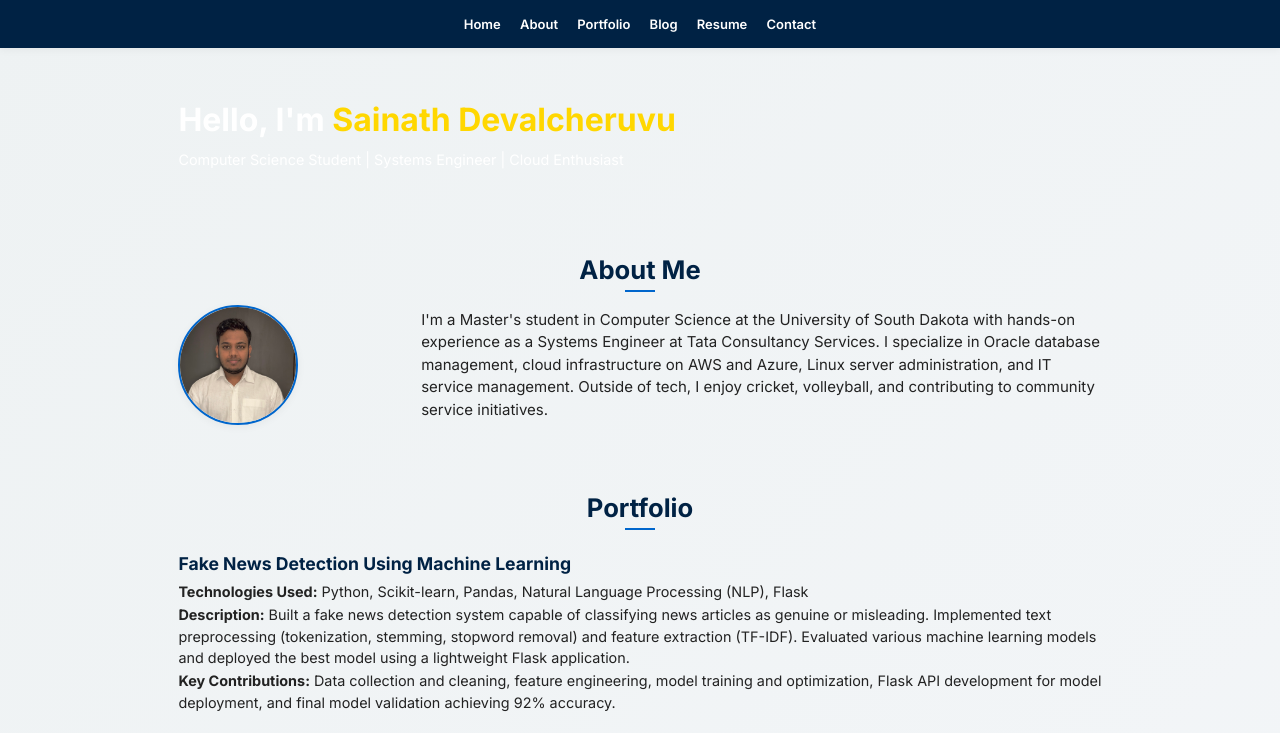
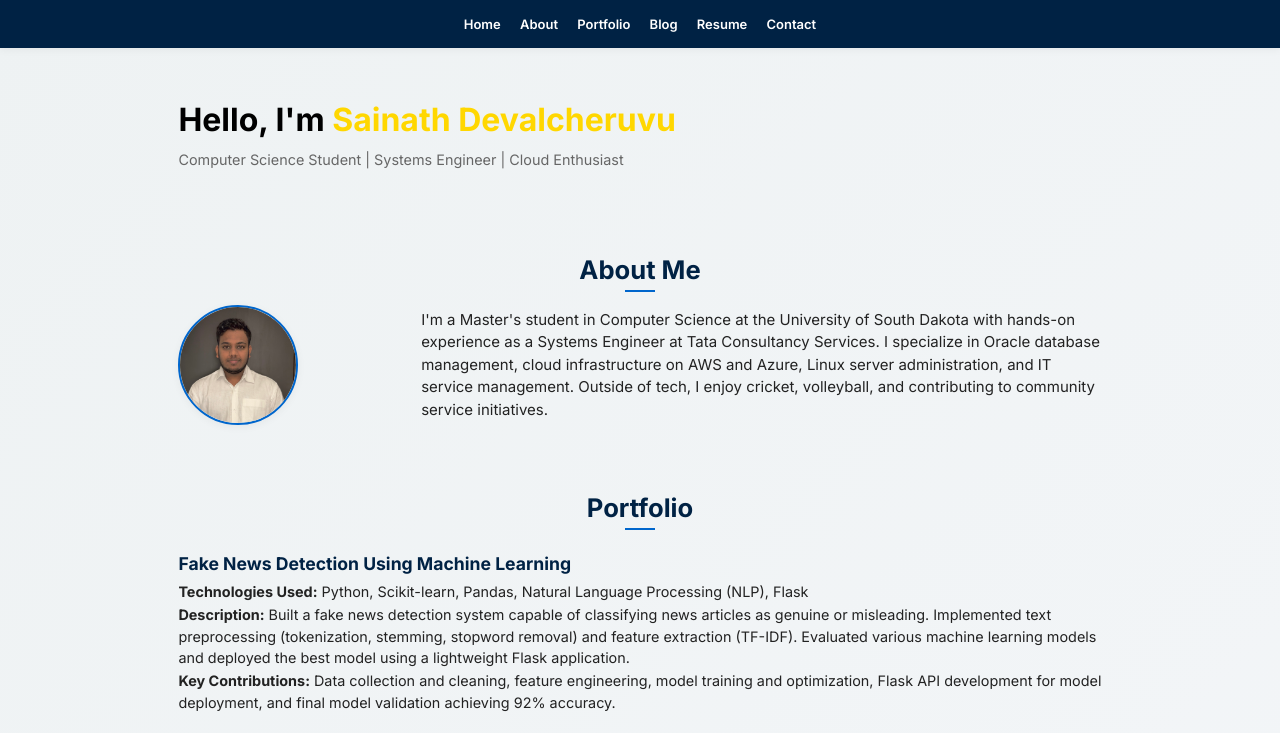
Before and after one commit to SainathDevalcheruvu/Portfolio, a plain HTML site: page index.html in a window 1280 px wide. Shown: the top 733 px of the page. Drawn offline with Linux system fonts and the light colour scheme.

Commit message:
Update style.css

```diff
--- a/style.css
+++ b/style.css
@@ -110,21 +110,22 @@ nav a:hover {
     padding: 1rem 0;
     text-align: left;
     background: none;
-    color: white;
 }
 
 .hero h1 {
     font-size: clamp(1.5rem, 2.5vw, 2rem);
     font-weight: 700;
+    color: #000; /* Changed to black */
 }
 
 .hero span {
-    color: #ffd700;
+    color: #ffd700; /* Yellow for the name */
 }
 
 .hero p {
     font-size: clamp(0.8rem, 1.2vw, 0.9rem);
     margin-top: 0.3rem;
+    color: #666; /* Light gray for the subtitle */
 }
 
 h2 {
```
